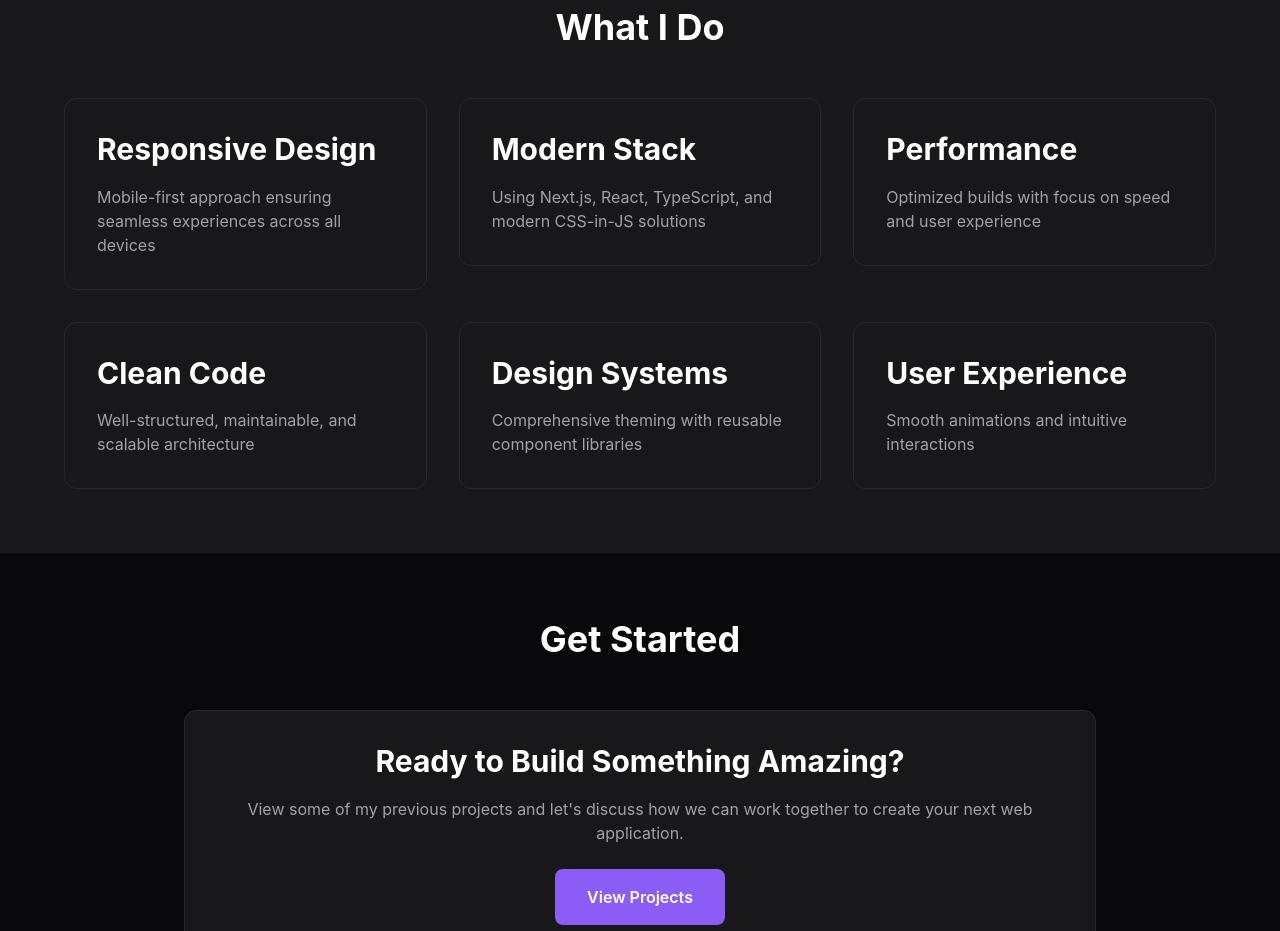
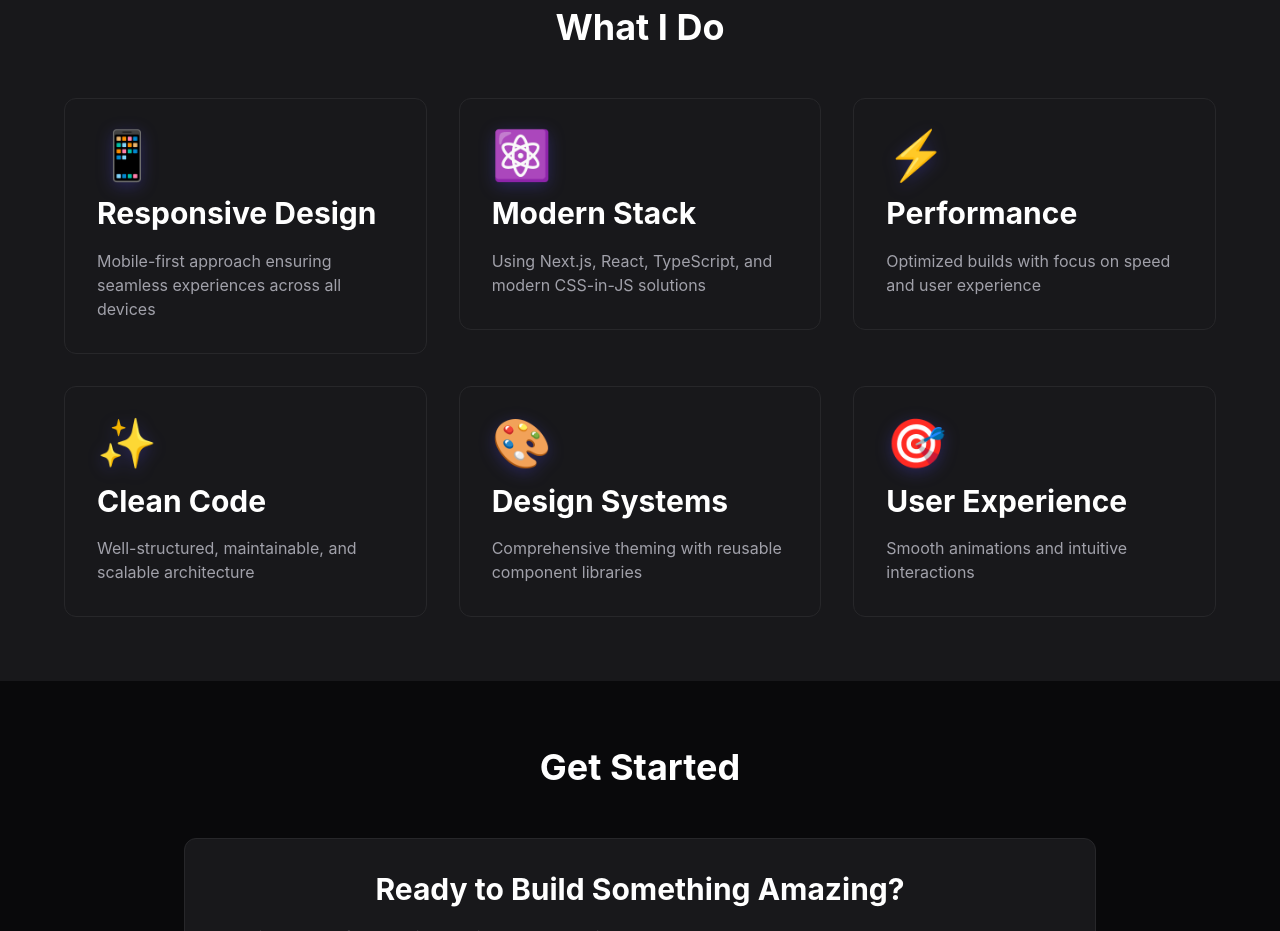
Before and after one commit to andrade16/williamlandrade-site, a Next.js app: page / in a window 1280 px wide. Shown: the part 980-1911 px from the top of the page. Built offline with nearby package versions, Linux system fonts and the light colour scheme; what @bprogress/next would draw is missing.

Commit message:
Adds icons and animations to homepage

```diff
--- a/app/page.tsx
+++ b/app/page.tsx
@@ -74,6 +74,14 @@ const FeatureCard = styled.div`
   }
 `;
 
+const IconWrapper = styled(motion.div)`
+  font-size: ${theme.typography.fontSize["5xl"]};
+  margin-bottom: ${theme.spacing.md};
+  display: inline-block;
+  line-height: 1;
+  filter: drop-shadow(0 4px 8px rgba(79, 70, 229, 0.3));
+`;
+
 const SectionTitle = styled.h2`
   text-align: center;
   margin-bottom: ${theme.spacing.xxl};
@@ -139,6 +147,12 @@ export default function Home() {
           <Grid cols={1} mdCols={2} lgCols={3} gap="2rem">
             <ScrollReveal delay={0.1}>
               <FeatureCard>
+                <IconWrapper
+                  whileHover={{ scale: 1.2, rotate: 10 }}
+                  transition={{ type: "spring", stiffness: 300 }}
+                >
+                  📱
+                </IconWrapper>
                 <h3>Responsive Design</h3>
                 <p>
                   Mobile-first approach ensuring seamless experiences across all
@@ -148,6 +162,12 @@ export default function Home() {
             </ScrollReveal>
             <ScrollReveal delay={0.2}>
               <FeatureCard>
+                <IconWrapper
+                  whileHover={{ scale: 1.2, rotate: -10 }}
+                  transition={{ type: "spring", stiffness: 300 }}
+                >
+                  ⚛️
+                </IconWrapper>
                 <h3>Modern Stack</h3>
                 <p>
                   Using Next.js, React, TypeScript, and modern CSS-in-JS
@@ -157,24 +177,48 @@ export default function Home() {
             </ScrollReveal>
             <ScrollReveal delay={0.3}>
               <FeatureCard>
+                <IconWrapper
+                  whileHover={{ scale: 1.2, rotate: 10 }}
+                  transition={{ type: "spring", stiffness: 300 }}
+                >
+                  ⚡
+                </IconWrapper>
                 <h3>Performance</h3>
                 <p>Optimized builds with focus on speed and user experience</p>
               </FeatureCard>
             </ScrollReveal>
             <ScrollReveal delay={0.1}>
               <FeatureCard>
+                <IconWrapper
+                  whileHover={{ scale: 1.2, rotate: -10 }}
+                  transition={{ type: "spring", stiffness: 300 }}
+                >
+                  ✨
+                </IconWrapper>
                 <h3>Clean Code</h3>
                 <p>Well-structured, maintainable, and scalable architecture</p>
               </FeatureCard>
             </ScrollReveal>
             <ScrollReveal delay={0.2}>
               <FeatureCard>
+                <IconWrapper
+                  whileHover={{ scale: 1.2, rotate: 10 }}
+                  transition={{ type: "spring", stiffness: 300 }}
+                >
+                  🎨
+                </IconWrapper>
                 <h3>Design Systems</h3>
                 <p>Comprehensive theming with reusable component libraries</p>
               </FeatureCard>
             </ScrollReveal>
             <ScrollReveal delay={0.3}>
               <FeatureCard>
+                <IconWrapper
+                  whileHover={{ scale: 1.2, rotate: -10 }}
+                  transition={{ type: "spring", stiffness: 300 }}
+                >
+                  🎯
+                </IconWrapper>
                 <h3>User Experience</h3>
                 <p>Smooth animations and intuitive interactions</p>
               </FeatureCard>
```
